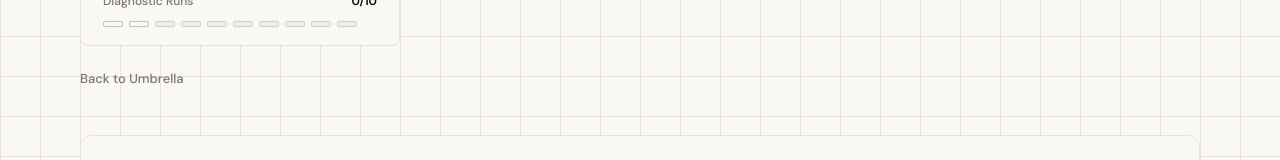
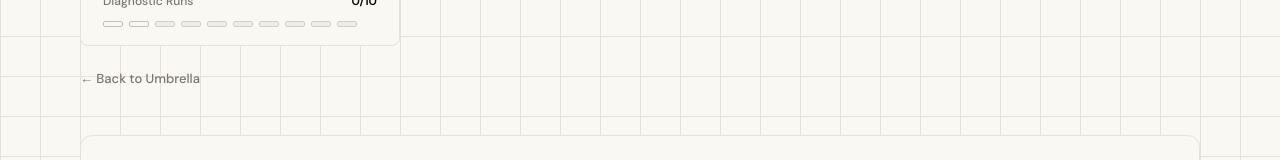
Before and after one commit to vikrantsharma10/ops-process-analyser, a Next.js app: page / in a window 1280 px wide. Shown: the part 484-644 px from the top of the page. Built offline with nearby package versions, Linux system fonts and the light colour scheme; a web font is replaced by a local one.

Commit message:
Update page.tsx

```diff
--- a/app/page.tsx
+++ b/app/page.tsx
@@ -127,8 +127,8 @@ export default function App() {
               </div>
             </div>
             <a href="https://coveredbyumbrella.com" style={{ fontFamily: "DM Sans, sans-serif", fontSize: "13px", fontWeight: 500, color: "#7a7670", textDecoration: "none" }}>
-              Back to Umbrella
-            </a>
+  ← Back to Umbrella
+</a>
           </div>
 
           <div style={{ flex: "1 1 380px", display: "flex", flexDirection: "column", gap: "16px" }}>
```
